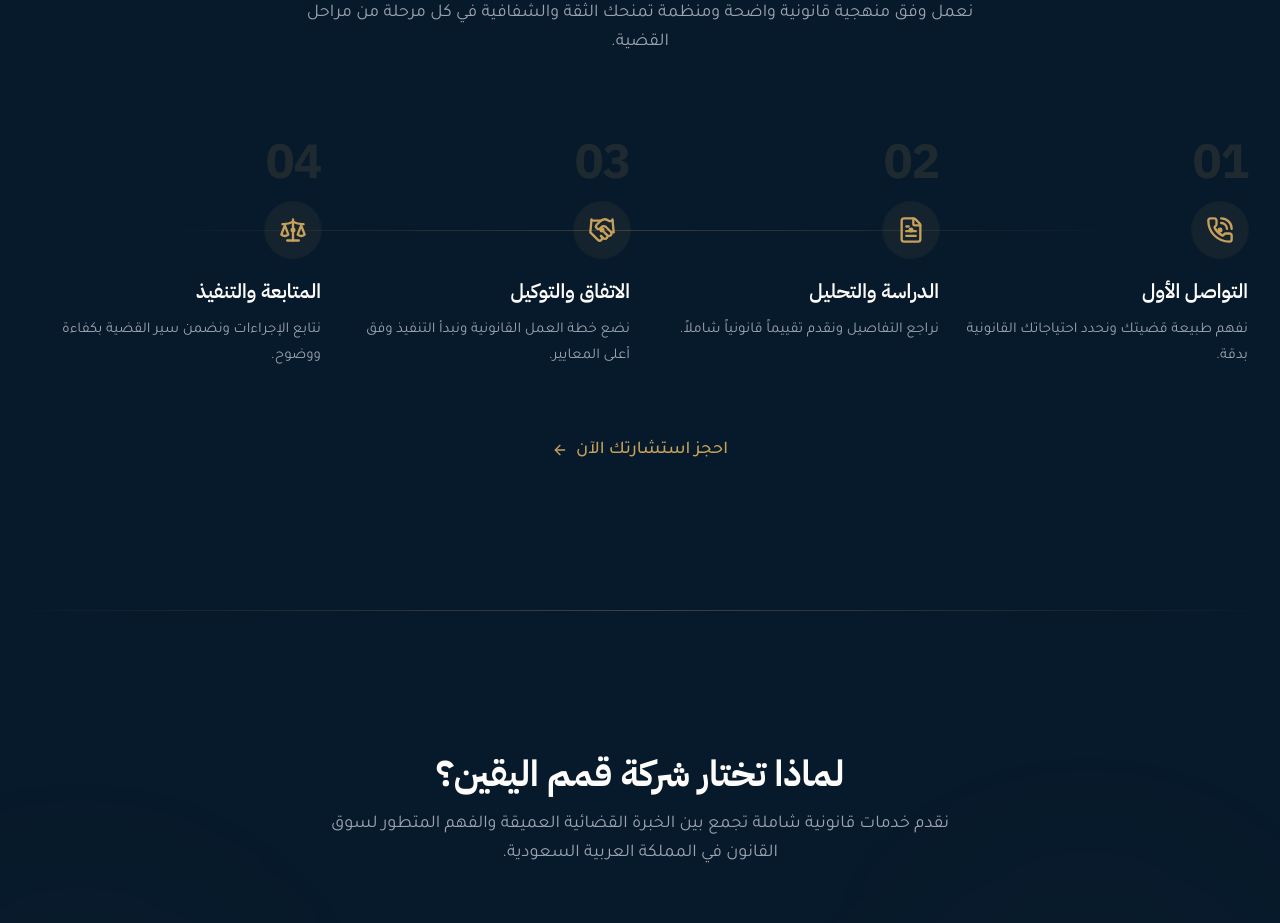
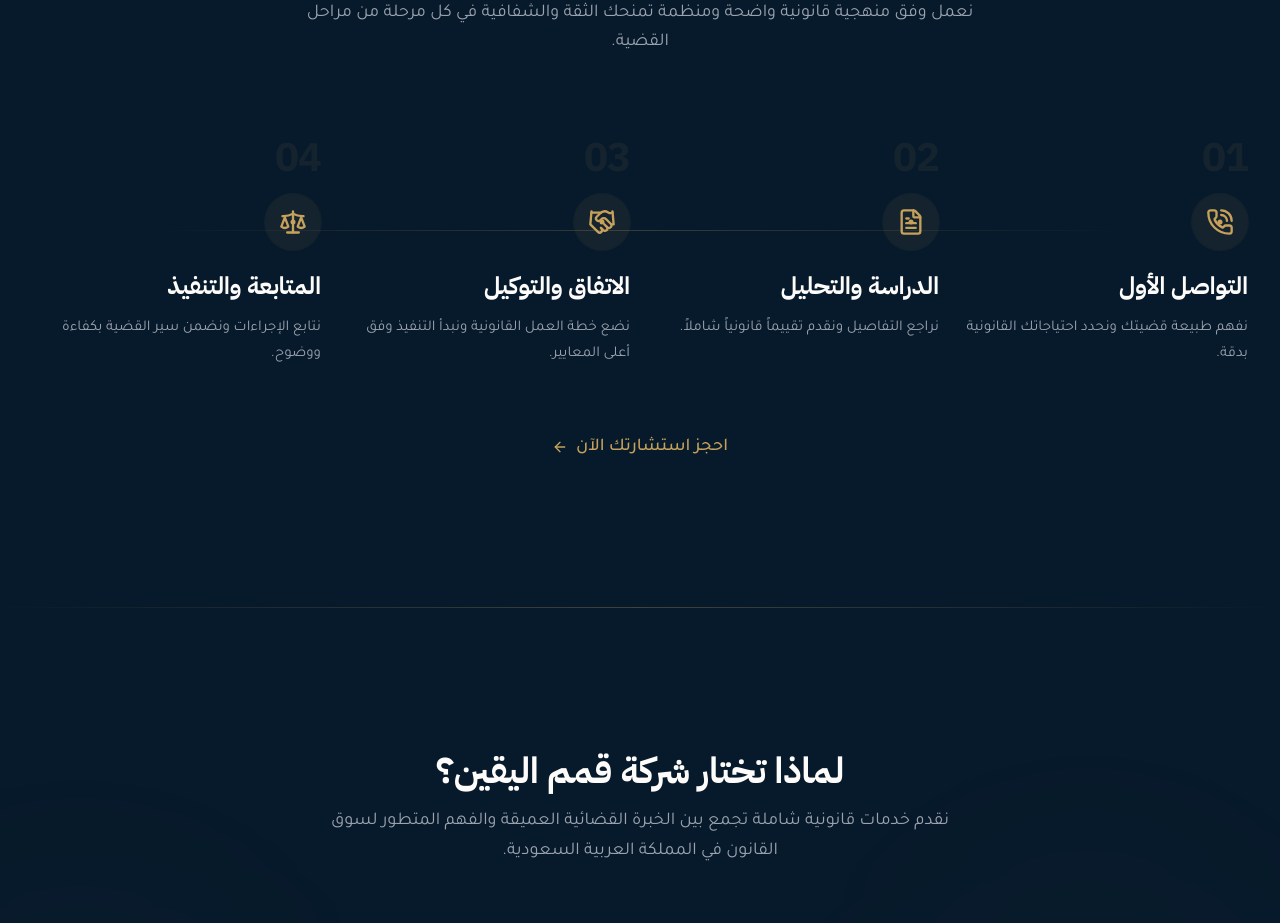
Before and after one commit to khodranefrs-creator/qimam, a Next.js app: page / in a window 1280 px wide. Shown: the part 4269-5192 px from the top of the page. Built offline with nearby package versions, Linux system fonts and the light colour scheme; no server answers; the database is empty.

Commit message:
feat: de-emphasize background step numbers, emphasize step titles in process timeline

```diff
--- a/src/components/home/process-timeline.tsx
+++ b/src/components/home/process-timeline.tsx
@@ -57,7 +57,7 @@ export function ProcessTimeline() {
                   transition={{ duration: 0.6, delay: i * 0.15, ease: [0.16, 1, 0.3, 1] as const }}
                   className="group relative flex flex-col items-center text-center lg:items-start lg:text-start"
                 >
-                  <span className="text-[2.5rem] md:text-[3rem] font-heading font-bold text-accent-gold/[0.12] leading-none mb-4 select-none tracking-tight">
+                  <span className="text-[2rem] md:text-[2.5rem] font-heading font-bold text-accent-gold/[0.07] leading-none mb-4 select-none tracking-tight">
                     {step.number}
                   </span>
 
@@ -68,7 +68,7 @@ export function ProcessTimeline() {
                     </div>
                   </div>
 
-                  <h3 className="text-lg md:text-xl font-heading font-semibold text-text-light mb-3 leading-snug">
+                  <h3 className="text-xl md:text-2xl font-heading font-bold text-text-light mb-3 leading-snug">
                     {t.home[step.titleKey]}
                   </h3>
                   <p className="text-sm md:text-[0.9375rem] text-text-muted text-muted-on-dark leading-[1.75] max-w-xs">
```
